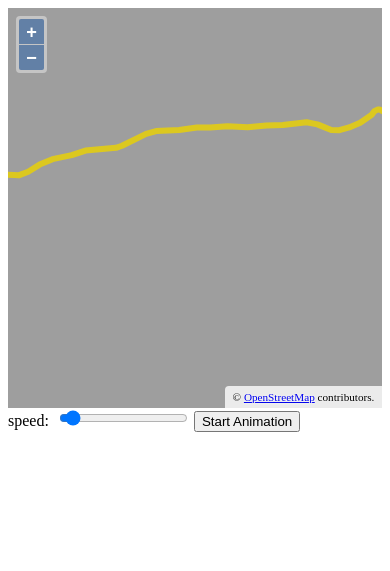
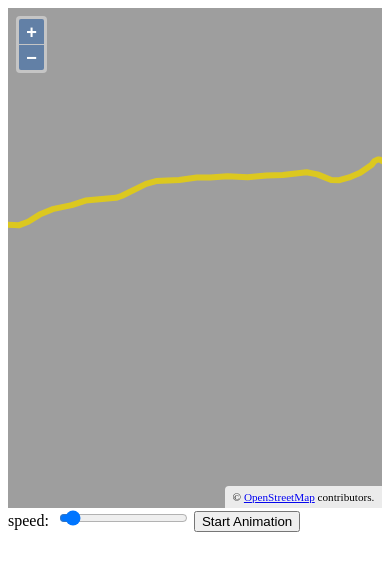
Before and after one commit to Gpetrak/roadAlert, a Django app: page /mobalert/ in a window 390 px wide. Shown: the top 571 px of the page. Run offline with Django 3.2, Linux system fonts and the light colour scheme; parts of the project's set-up code (start-up, migrations or seed data) failed here and were passed over.

Commit message:
adding mobile functionality

```diff
--- a/mobalert/templates/mobalert/home.html
+++ b/mobalert/templates/mobalert/home.html
@@ -1,6 +1,7 @@
 <!DOCTYPE html>
 <html lang="en">
   <head>
+    <meta name="viewport" content="width=device-width, initial-scale=1">
     <title>Marker Animation</title>
     <link rel="stylesheet" href="../static/js/lib/v6.0.0-dist/ol.css" type="text/css">
     <!-- The line below is only needed for old environments like Internet Explorer and Android 4.x -->
@@ -8,7 +9,7 @@
     <style>
       .map {
         width: 100%;
-        height:400px;
+        height:500px;
       }
     </style>
   <script src="../static/js/lib/v6.0.0-dist/ol.js"></script>
```
